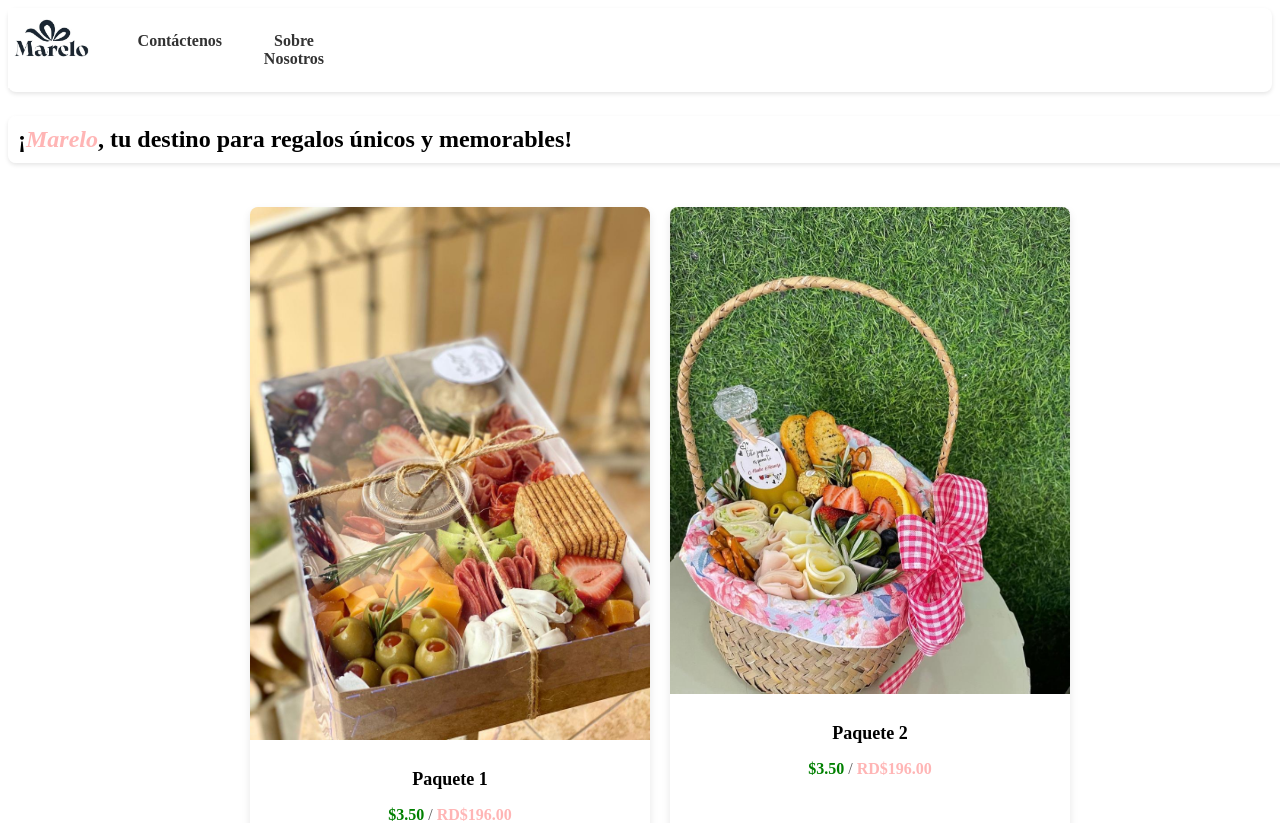
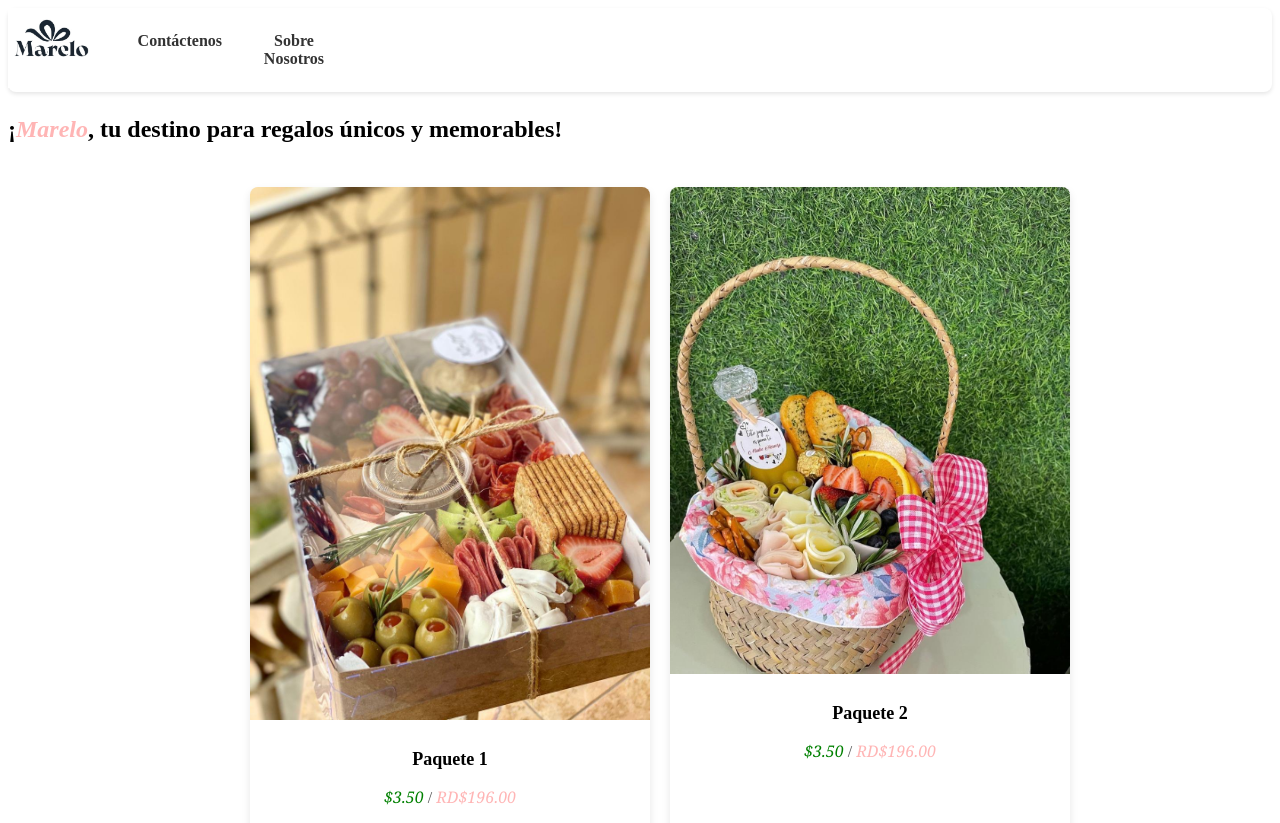
Before and after one commit to vilarj/marelo, an Angular app: page / in a window 1280 px wide. Shown: the top 823 px of the page. Built offline with nearby package versions, Linux system fonts and the light colour scheme.

Commit message:
Making the slogan simpler | Changing the fonts of the item prices

```diff
--- a/src/app/menu/menu.component.css
+++ b/src/app/menu/menu.component.css
@@ -18,12 +18,16 @@
 
 .price-usa {
   color: green;
-  font-weight: bold;
+  font-family: Cambria, Cochin, Georgia, Times, "Times New Roman", serif;
+  font-weight: 500;
+  font-style: oblique;
 }
 
 .price-rd {
   color: #ffb5b5;
-  font-weight: bold;
+  font-family: Cambria, Cochin, Georgia, Times, "Times New Roman", serif;
+  font-weight: 500;
+  font-style: oblique;
 }
 
 .menu-item:hover {
--- a/src/app/slogan/slogan.component.css
+++ b/src/app/slogan/slogan.component.css
@@ -3,12 +3,6 @@
   font-weight: bold;
   white-space: nowrap;
   overflow: hidden;
-  border-right: 4px solid #333;
-  width: 0;
-  background: rgba(255, 255, 255, 0.8);
-  padding: 10px;
-  border-radius: 8px;
-  box-shadow: 0 2px 4px rgba(0, 0, 0, 0.1);
   animation: typing 3.5s steps(40, end) forwards,
     remove-caret 0.1s forwards 3.6s;
 }
@@ -24,7 +18,7 @@
 
 @keyframes remove-caret {
   from {
-    border-right: 4px solid #333;
+    border-right: none;
   }
   to {
     border-right: none;
@@ -38,8 +32,6 @@
 @media (max-width: 600px) {
   .slogan-text {
     font-size: 18px;
-    white-space: normal;
     width: 100%;
-    border-right: 4px solid #333;
   }
 }
```
